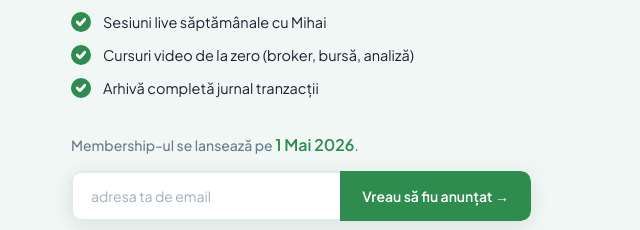
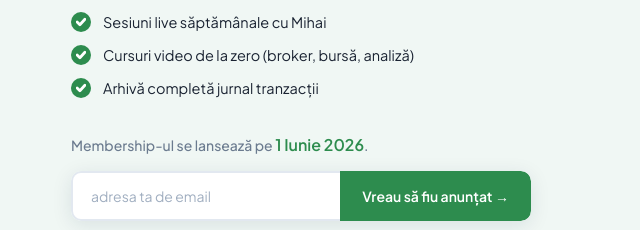
Before and after one commit to lightsongjs/investlab-website, a website: page index.html in a window 1280 px wide. Shown: the part 1940-2170 px from the top of the page, 609-1249 px from the left. Drawn offline with Linux system fonts and the light colour scheme.

Commit message:
fix: data lansare membership → 1 Iunie 2026

```diff
--- a/index.html
+++ b/index.html
@@ -1579,7 +1579,7 @@
                     <span class="prod-benefit-text">Arhivă completă jurnal tranzacții</span>
                 </li>
             </ul>
-            <p class="waitlist-soon">Membership-ul se lansează pe <strong>1 Mai 2026</strong>.</p>
+            <p class="waitlist-soon">Membership-ul se lansează pe <strong>1 Iunie 2026</strong>.</p>
             <form class="waitlist-form" onsubmit="handleWaitlist(event)">
                 <input type="email" class="wl-input" placeholder="adresa ta de email" required>
                 <button type="submit" class="wl-btn">Vreau să fiu anunțat →</button>
```
